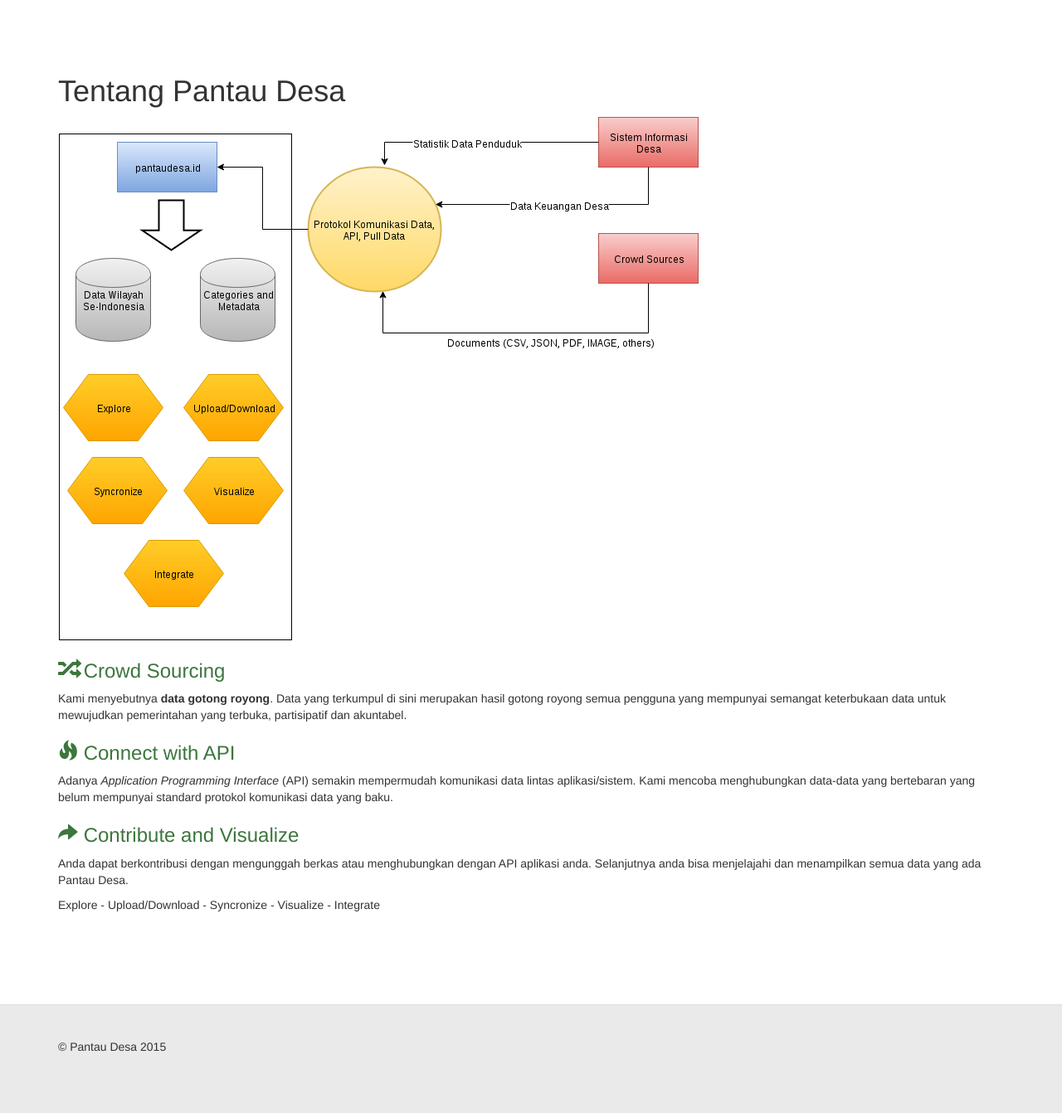
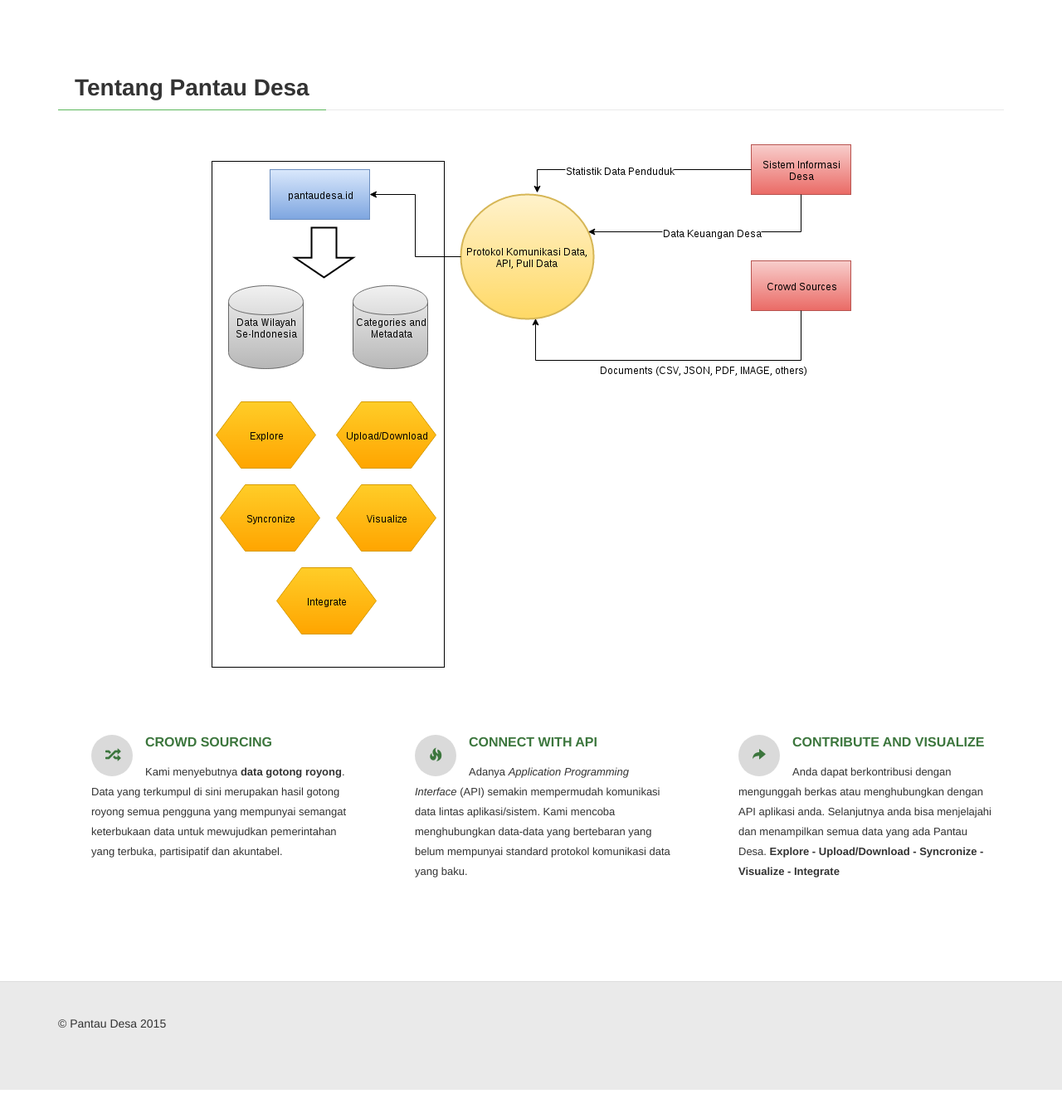
Before and after one commit to infest-lab/pantaudesa, a Yii app: template views/site/about.php in a window 1280 px wide. Shown: the whole page at 83% size. After the commit the page ends 1314 px from the top, so only its background shows below. Run offline with PHP 8.4 and a stand-in for Yii, Linux system fonts and the light colour scheme; the template is opened without the code that fills it, so the values that code supplies are empty; some libraries are stand-ins or nearby versions.

Commit message:
merapikan tampilan

```diff
--- a/models/Pantau.php
+++ b/models/Pantau.php
@@ -82,7 +82,7 @@
             'kecamatan' => 'Kecamatan',
             'kode_desa' => 'Kode Desa',
             'desa' => 'Desa',
-            'is_kelurahan' => 'Is Kelurahan',
+            'is_kelurahan' => 'Apakah Kelurahan',
             //'periode' => 'Periode',
             //'tahun' => 'Tahun',
             'method' => 'Method',
--- a/views/pantau/index.php
+++ b/views/pantau/index.php
@@ -14,7 +14,6 @@
     <div class="heading-title">
         <h2><?= Html::encode($this->title) ?></h2>
     </div>
-    <?php // echo $this->render('_search', ['model' => $searchModel]); ?>
 
     <p>
         <?= Html::a('Buat Pantau Baru', ['create'], ['class' => 'btn btn-success']) ?>
--- a/views/site/about.php
+++ b/views/site/about.php
@@ -8,25 +8,42 @@
 $this->params['breadcrumbs'][] = $this->title;
 ?>
 <div class="site-about">
-    <h1><?= Html::encode($this->title) ?></h1>
+    <div class="heading-title">
+        <h2><?= Html::encode($this->title) ?></h2>
+    </div>
 
-    <p>
+    <p class="text-center">
     	<?php echo Html::img('@web/images/skema_pantaudesa.png'); ?>
     </p>
 
-    <h3 class="text-success"><span class="glyphicon glyphicon-random"></span> Crowd Sourcing</h3>
-
+    <div class="container">
+        <div class="row">
+            <div class="col-sm-4">
+                <div class="featured-container">
+                    <h3><span class="circle-icon"><i class="glyphicon glyphicon-random"></i></span> Crowd Sourcing</h3>
                     <p>Kami menyebutnya <strong>data gotong royong</strong>. Data yang terkumpul di sini merupakan hasil gotong royong
                     semua pengguna yang mempunyai semangat keterbukaan data untuk mewujudkan pemerintahan yang terbuka, partisipatif dan akuntabel.</p>
-	<h3 class="text-success"><span class="glyphicon glyphicon-fire"></span> Connect with API</h3>
-
+                </div>
+            </div>
+            <!-- break -->
+            <div class="col-sm-4">
+                <div class="featured-container">
+                    <h3><span class="circle-icon"><i class="glyphicon glyphicon-fire"></i></span> Connect with API</h3>
                     <p>Adanya <em>Application Programming Interface</em> (API) semakin mempermudah komunikasi data lintas aplikasi/sistem.
                     Kami mencoba menghubungkan data-data yang bertebaran yang belum mempunyai standard protokol komunikasi data yang baku.
                     </p>
-<h3 class="text-success"><span class="glyphicon glyphicon-share-alt"></span> Contribute and Visualize</h3>
-
+                </div>
+            </div>
+            <!-- break -->
+            <div class="col-sm-4">
+                <div class="featured-container">
+                    <h3><span class="circle-icon"><i class="glyphicon glyphicon-share-alt"></i></span> Contribute and Visualize</h3>
                     <p>Anda dapat berkontribusi dengan mengunggah berkas atau menghubungkan dengan API aplikasi anda.
-                Selanjutnya anda bisa menjelajahi dan menampilkan semua data yang ada Pantau Desa.</p>
-                <p>Explore - Upload/Download - Syncronize - Visualize - Integrate</p>
+                    Selanjutnya anda bisa menjelajahi dan menampilkan semua data yang ada Pantau Desa.
+                    <strong>Explore - Upload/Download - Syncronize - Visualize - Integrate</strong></p>
+                </div>
+            </div>
+        </div>
+    </div>
 
 </div>
--- a/web/css/site.css
+++ b/web/css/site.css
@@ -223,6 +223,20 @@
     background-color: #5CB85C;
 }
 
+.heading-title h3{
+    font-size: 16px;
+    font-weight: 600;
+    text-transform: uppercase;
+    color: #444;
+}
+
+.heading-title h4{
+    font-weight: 400;
+    font-size: 16px;
+}
+
+.heading-title .glyphicon{ margin-right: 5px; }
+
 
 /*
 =======================
```
Also changed, not shown: views/pantau/_form.php (+12 -4 lines), views/pantau/create.php (+4 -3 lines), views/site/contact.php (+22 -18 lines), views/site/login.php (+5 -3 lines). Lines whose indentation alone changed are shown as unchanged.
